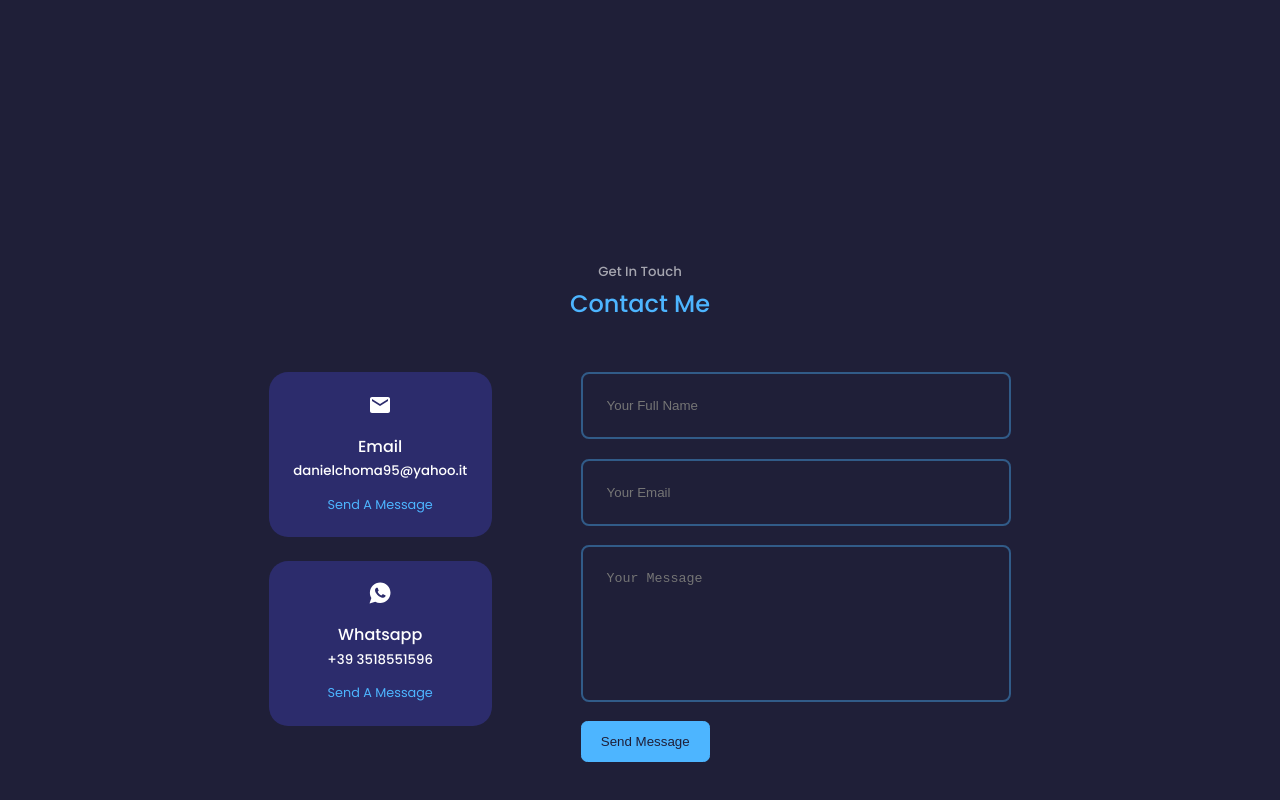
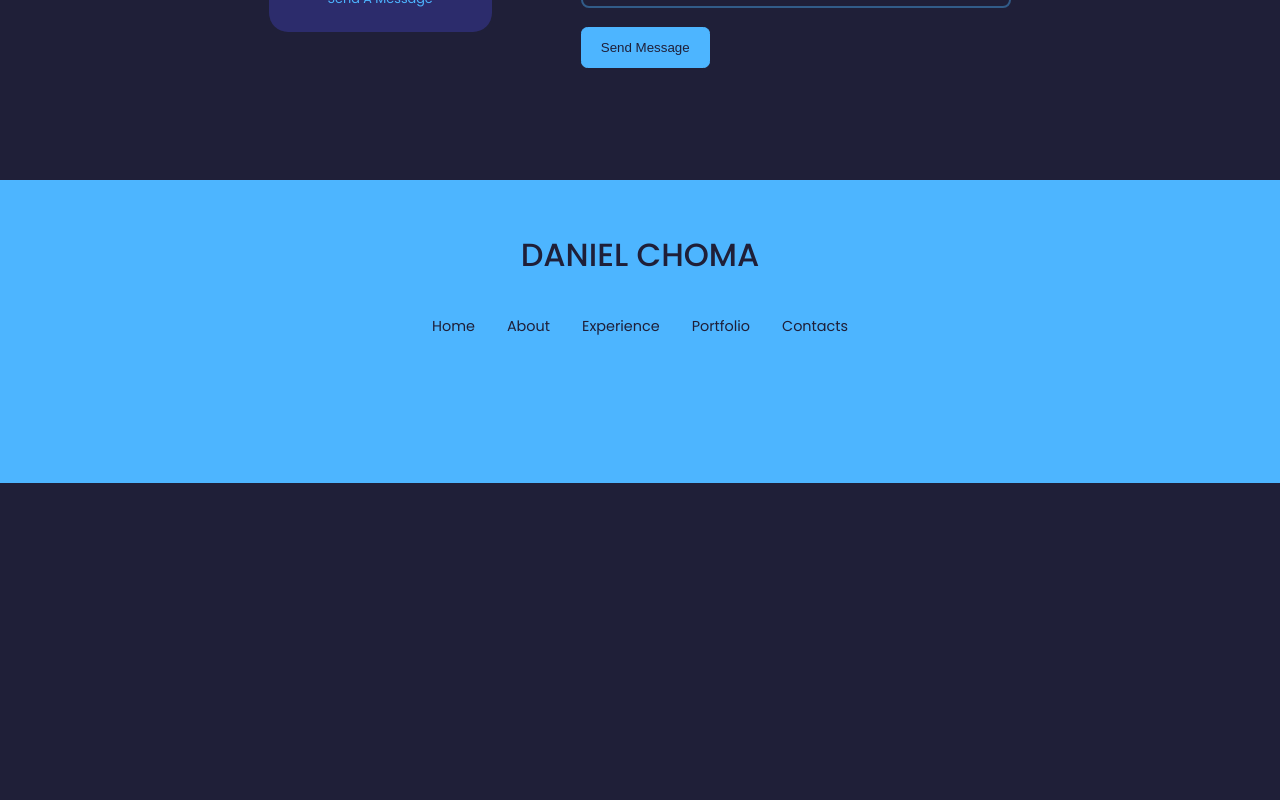
Before and after one commit to danpth/portfolio, a React (Create React App) app: page / in a window 1280 px wide. Shown: the part 3483-4283 px from the top of the page. After the commit the page ends 3966 px from the top, so only its background shows below. Built offline with nearby package versions, Linux system fonts and the light colour scheme.

Commit message:
Footer added

```diff
--- a/public/index.html
+++ b/public/index.html
@@ -4,9 +4,9 @@
     <meta charset="UTF-8">
     <meta http-equiv="X-UA-Compatible" content="IE=edge">
     <meta name="viewport" content="width=device-width, initial-scale=1.0">
+    <link rel="shortcut icon" type="image/png/ico" href="./favicon.png" />
     <title>Choma Daniel</title>
 </head>
 <body>
     <div id="root"></div>
-</body>
 </html>
--- a/src/App.jsx
+++ b/src/App.jsx
@@ -5,6 +5,7 @@ import Nav from './components/nav/Nav'
 import Portfolio from './components/portfolio/Portfolio'
 import Experience from './components/experience/Experience'
 import Contacts from './components/contacts/Contacts'
+import Footer from './components/footer/Footer'
 
 const App = () => {
   return (
@@ -15,7 +16,7 @@ const App = () => {
         <Experience/>
         <Portfolio/>
         <Contacts/>
-
+        <Footer/>
     </>
 
   )
--- a/src/components/contacts/contacts.css
+++ b/src/components/contacts/contacts.css
@@ -3,6 +3,7 @@
     display: grid;
     grid-template-columns: 30% 58%;
     gap: 12%;
+    height: fit-content !important;
 }
 
 .contact__options{
--- /dev/null
+++ b/src/components/footer/Footer.jsx
@@ -0,0 +1,23 @@
+import React from 'react'
+import './footer.css'
+
+const Footer = () => {
+  return (
+    <footer>
+      <a href="#" className='footer__logo'>DANIEL CHOMA</a>
+      <ul className='permalinks'>
+        <li><a href="#">Home</a></li>
+        <li><a href="#about">About</a></li>
+        <li><a href="#experience">Experience</a></li>
+        <li><a href="#portfolio">Portfolio</a></li>
+        <li><a href="#contacts">Contacts</a></li>
+      </ul>
+
+      <div className="footer__socials">
+
+      </div>
+    </footer>
+  )
+}
+
+export default Footer
--- /dev/null
+++ b/src/components/footer/footer.css
@@ -0,0 +1,43 @@
+footer{
+    background-color: var(--color-primary);
+    padding: 3rem 0;
+    text-align: center;
+    font-size: 0.9rem;
+    margin-top: 7rem;
+}
+
+footer a{
+    color: var(--color-bg);
+}
+
+.footer__logo{
+    font-size: 2rem;
+    font-weight: 500;
+    margin-bottom: 2rem;
+    display: block;
+}
+
+.permalinks{
+    display: flex;
+    flex-wrap: wrap;
+    justify-content: center;
+    gap: 2rem;
+    margin: 0 3rem;
+    margin-bottom: 6rem;
+}
+
+
+/*===Media queries medium size====*/
+@media screen and (max-width: 1024px) {
+
+}
+
+
+/*===Media queries small size====*/
+@media screen and (max-width: 600px) {
+    .permalinks{
+        flex-direction: column;
+        gap: 1.5rem
+    }
+
+}
--- a/src/components/portfolio/portfolio.css
+++ b/src/components/portfolio/portfolio.css
@@ -2,7 +2,8 @@
     display: grid;
     grid-template-columns: repeat(3, 1fr);
     gap: 2.5rem;
-    height: auto !important;
+    height: fit-content !important;
+    margin-bottom: 2rem;
 }
 
 .portfolio__item{
--- a/src/index.css
+++ b/src/index.css
@@ -60,6 +60,7 @@ section{
     margin-top: 8rem;
     height: 100vh;
     padding-top: 2rem;
+    height: fit-content;
 }
 
 section > h2, section > h5 {
```
Also changed, not shown: 1 other file (tests, documents, lock files or other folders).
